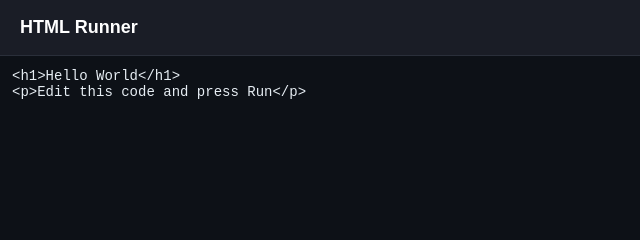
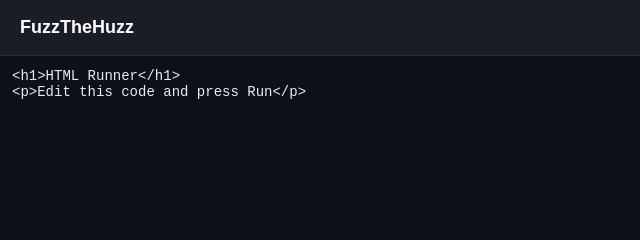
Before and after one commit to Fuzzywas1/html-runner, a plain HTML site: page index.html in a window 1280 px wide. Shown: the top 240 px of the page, 0-640 px from the left. Drawn offline with Linux system fonts and the light colour scheme.

Commit message:
Update title and header in index.html

```diff
--- a/index.html
+++ b/index.html
@@ -2,19 +2,19 @@
 <html lang="en">
 <head>
     <meta charset="UTF-8">
-    <title>Dark HTML Runner</title>
+    <title>about:blank</title>
     <link rel="stylesheet" href="style.css">
 </head>
 <body>
 
 <header>
-    <h1>HTML Runner</h1>
+    <h1>FuzzTheHuzz</h1>
     <button onclick="runCode()">Run ▶</button>
 </header>
 
 <main>
     <textarea id="code">
-<h1>Hello World</h1>
+<h1>HTML Runner</h1>
 <p>Edit this code and press Run</p>
     </textarea>
 
```
